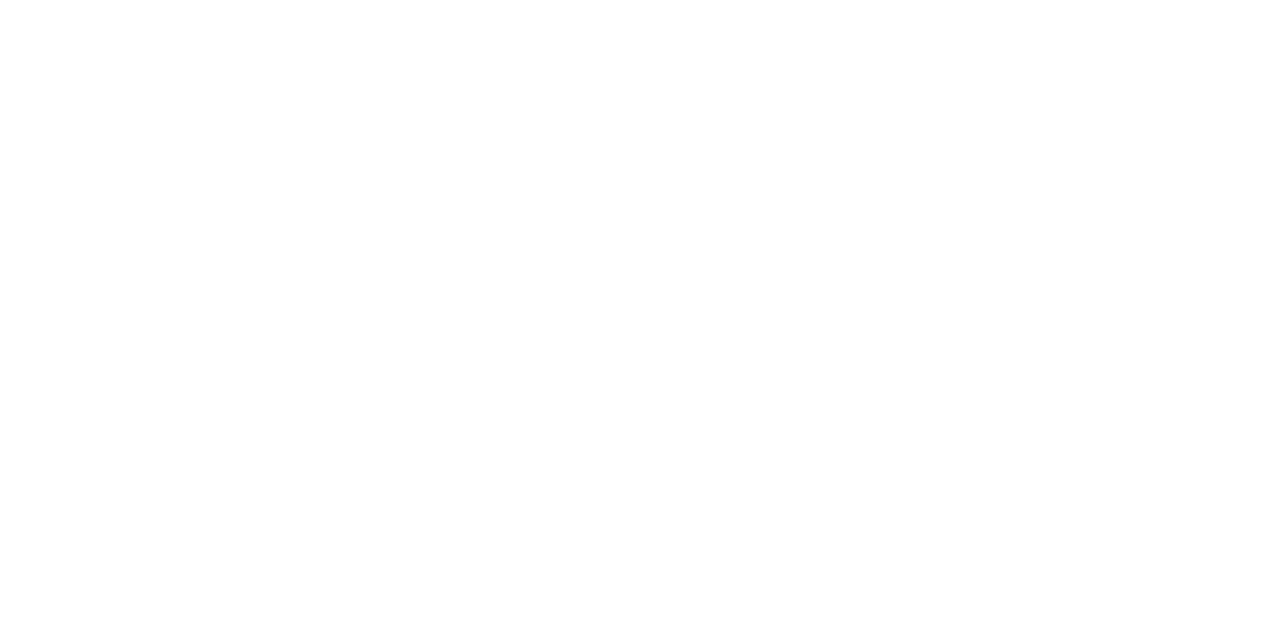
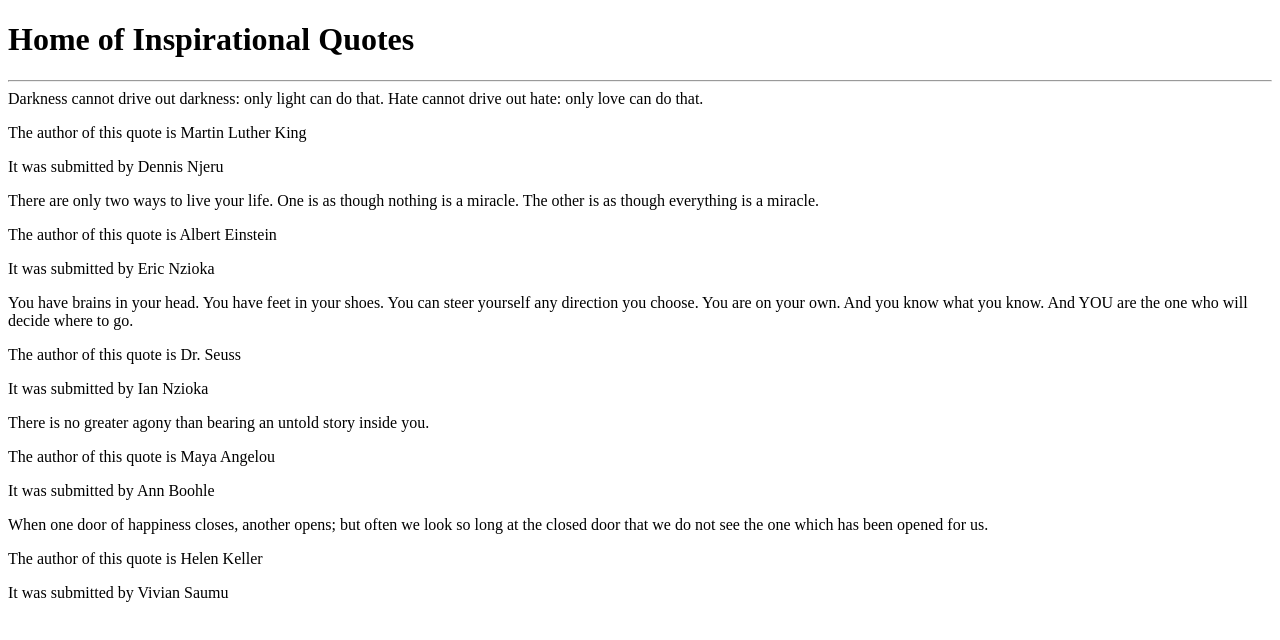
Before and after one commit to DennisNjeru9/Your_Quotes_App, an Angular app in the folder UrQuotes/: page / in a window 1280 px wide. Shown: the top 640 px of the page. Built offline with nearby package versions, Linux system fonts and the light colour scheme.

Commit message:
add component to display quote details including Author and Submitter

```diff
--- a/UrQuotes/src/app/app.module.ts
+++ b/UrQuotes/src/app/app.module.ts
@@ -4,11 +4,13 @@
 import { AppRoutingModule } from './app-routing.module';
 import { AppComponent } from './app.component';
 import { QuoteComponent } from './quote/quote.component';
+import { QuoteDetailComponent } from './quote-detail/quote-detail.component';
 
 @NgModule({
   declarations: [
     AppComponent,
-    QuoteComponent
+    QuoteComponent,
+    QuoteDetailComponent
   ],
   imports: [
     BrowserModule,
--- /dev/null
+++ b/UrQuotes/src/app/quote-detail/quote-detail.component.html
@@ -0,0 +1,2 @@
+<p>The author of this quote is {{quote.author}}</p>
+<p>It was submitted by {{quote.submitter}}</p>
--- /dev/null
+++ b/UrQuotes/src/app/quote-detail/quote-detail.component.ts
@@ -0,0 +1,18 @@
+import { Component, OnInit, Input, Output, } from '@angular/core';
+import { Quote } from '../quote';
+
+@Component({
+  selector: 'app-quote-detail',
+  templateUrl: './quote-detail.component.html',
+  styleUrls: ['./quote-detail.component.css']
+})
+export class QuoteDetailComponent implements OnInit {
+
+  @Input() quote!: Quote;
+
+  constructor() { }
+
+  ngOnInit(): void {
+  }
+
+}
--- a/UrQuotes/src/app/quote.ts
+++ b/UrQuotes/src/app/quote.ts
@@ -1,6 +1,6 @@
 export class Quote {
-  showAuthor: boolean;
+  showAuthorAndSubmitter: boolean;
   constructor(public id: number, public quote: string, public author: string, public submitter: string){
-    this.showAuthor=false;
+    this.showAuthorAndSubmitter=false;
   }
 }
--- a/UrQuotes/src/app/quote/quote.component.html
+++ b/UrQuotes/src/app/quote/quote.component.html
@@ -1,3 +1,11 @@
-<div class="container">
+<div>
+  <h1>Home of Inspirational Quotes</h1>
+  <hr>
+
+  <div *ngFor='let quote of quotes'>
+    {{quote.quote}}
+    <app-quote-detail [quote]='quote'></app-quote-detail>
+  </div>
+
 
 </div>
--- a/UrQuotes/src/app/quote/quote.component.ts
+++ b/UrQuotes/src/app/quote/quote.component.ts
@@ -16,6 +16,10 @@
     new Quote (5, 'When one door of happiness closes, another opens; but often we look so long at the closed door that we do not see the one which has been opened for us.', 'Helen Keller', 'Vivian Saumu'),
   ];
 
+  toggleDetails(index:any){
+    this.quotes[index].showAuthorAndSubmitter = !this.quotes[index].showAuthorAndSubmitter;
+  }
+
   constructor() { }
 
   ngOnInit(): void {
```
Also changed, not shown: UrQuotes/src/app/quote-detail/quote-detail.component.css (added), 1 other file (tests, documents, lock files or other folders).
